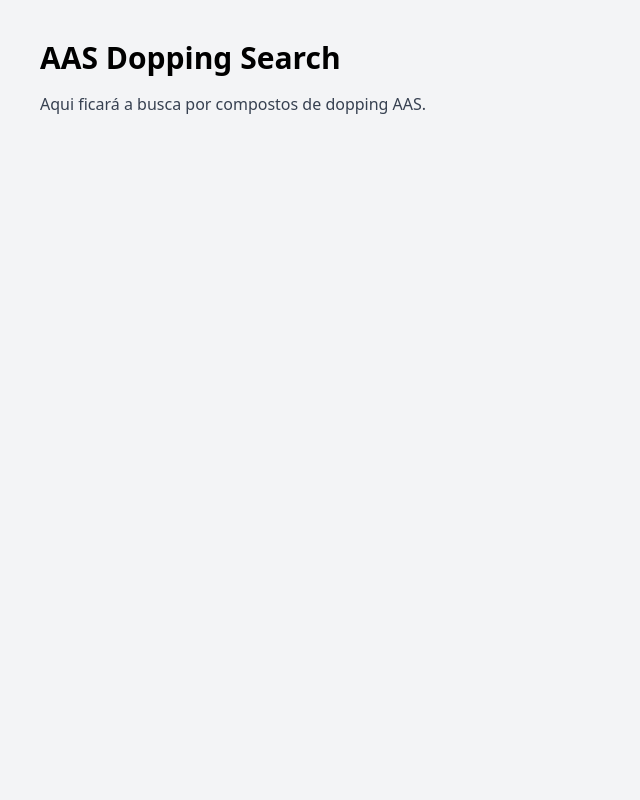
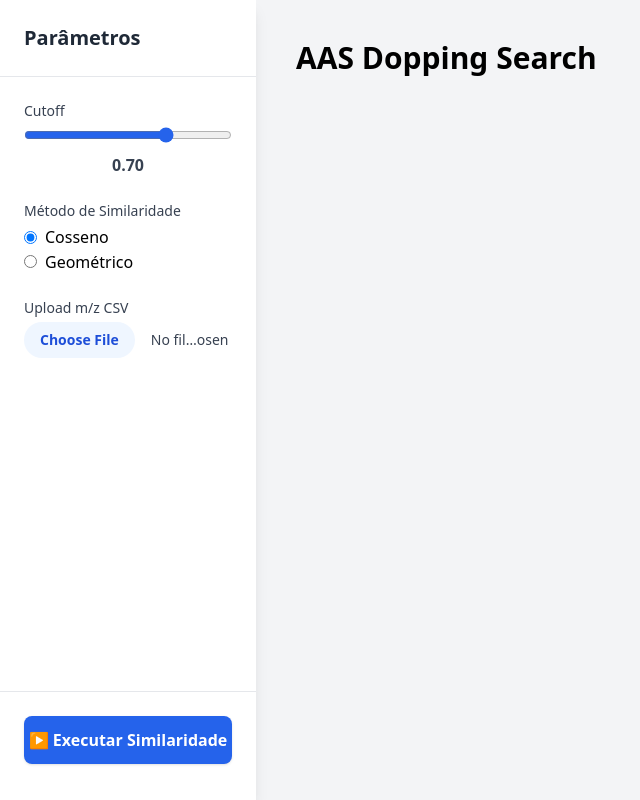
Before and after one commit to vmendeso/MSteroidseek, a FastAPI app: page /dashboard/aas-search in a window 1280 px wide. Shown: the whole page, without its empty margins (0-640 px from the left). Run offline with FastAPI, Linux system fonts and the light colour scheme; parts of the project's set-up code (start-up, migrations or seed data) failed here and were passed over; some libraries are stand-ins or nearby versions.

Commit message:
start develop of ASS Dopping Search

```diff
--- a/app/views/templates/aas_search.html
+++ b/app/views/templates/aas_search.html
@@ -6,8 +6,53 @@
     <title>AAS Dopping Search</title>
     <script src="https://cdn.tailwindcss.com"></script>
 </head>
-<body class="bg-gray-100 p-10">
-    <h1 class="text-3xl font-bold mb-4">AAS Dopping Search</h1>
-    <p class="text-gray-700">Aqui ficará a busca por compostos de dopping AAS.</p>
+<body class="bg-gray-100 font-sans">
+    <div class="flex h-screen">
+      <!-- Barra Lateral -->
+      <aside class="w-64 bg-white shadow-lg flex flex-col">
+        <!-- Cabeçalho -->
+        <div class="p-6 border-b">
+          <h2 class="text-xl font-bold text-gray-800">Parâmetros</h2>
+        </div>
+        <!-- Controles -->
+        <div class="p-6 flex-grow overflow-auto space-y-6">
+          <!-- Slider -->
+          <div>
+            <label for="threshold" class="block text-sm font-medium text-gray-700 mb-1">Cutoff</label>
+            <input id="threshold" type="range" min="0" max="1" step="0.01" value="0.7" class="w-full accent-blue-600">
+            <div id="threshold-value" class="mt-1 text-center text-gray-700 font-semibold">0.70</div>
+          </div>
+          <!-- Botões de Rádio -->
+          <div>
+            <p class="text-sm font-medium text-gray-700 mb-1">Método de Similaridade</p>
+            <label class="inline-flex items-center mr-4">
+              <input type="radio" name="mode" value="tanimoto" checked class="form-radio text-blue-600">
+              <span class="ml-2">Cosseno</span>
+            </label>
+            <label class="inline-flex items-center">
+              <input type="radio" name="mode" value="geometric" class="form-radio text-blue-600">
+              <span class="ml-2">Geométrico</span>
+            </label>
+          </div>
+          <!-- Upload de Arquivo -->
+          <div>
+            <label for="file-upload" class="block text-sm font-medium text-gray-700 mb-1">Upload m/z CSV</label>
+            <input id="file-upload" type="file" accept=".csv" class="block w-full text-sm text-gray-700 file:mr-4 file:py-2 file:px-4 file:rounded-full file:border-0 file:text-sm file:font-semibold file:bg-blue-50 file:text-blue-700 hover:file:bg-blue-100 cursor-pointer">
+            <p id="upload-status" class="mt-2 text-sm text-green-600"></p>
+          </div>
+        </div>
+        <!-- Rodapé: Botão de Execução -->
+        <div class="p-6 border-t">
+          <button id="run-similarity" class="w-full bg-blue-600 hover:bg-blue-700 text-white font-semibold py-3 rounded-lg shadow transition duration-300">
+            ▶️ Executar Similaridade
+          </button>
+          <p id="similarity-result" class="mt-3 text-sm text-green-700"></p>
+        </div>
+      </aside>
+     <!-- Conteúdo Principal -->
+     <main class="flex-1 p-10 overflow-y-auto">
+        <h1 class="text-3xl font-bold mb-4">AAS Dopping Search</h1>
+      </main>
+    </div>
 </body>
 </html>
```
